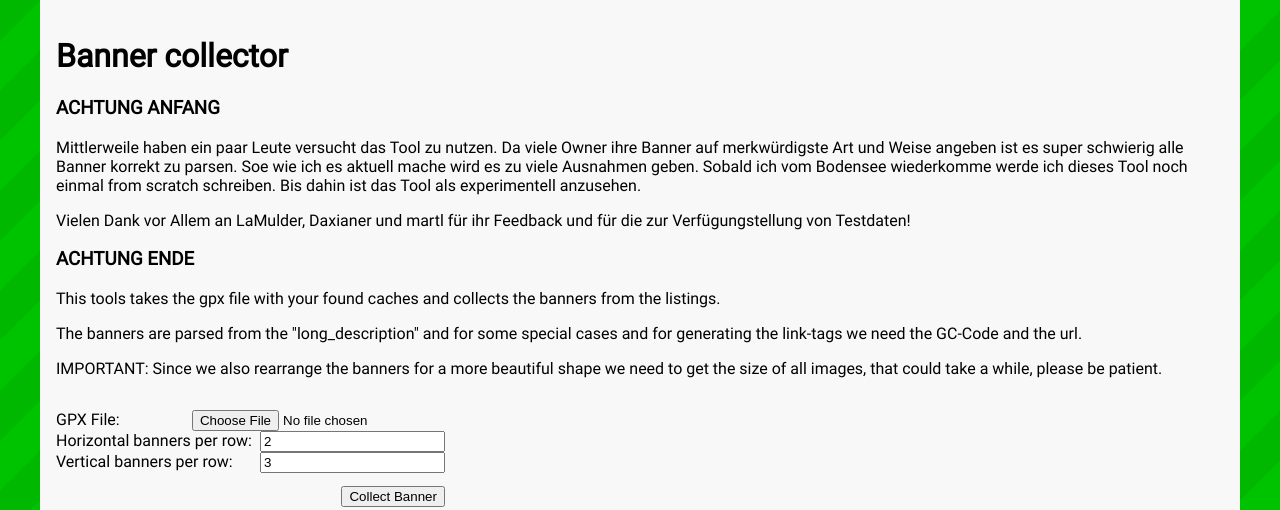
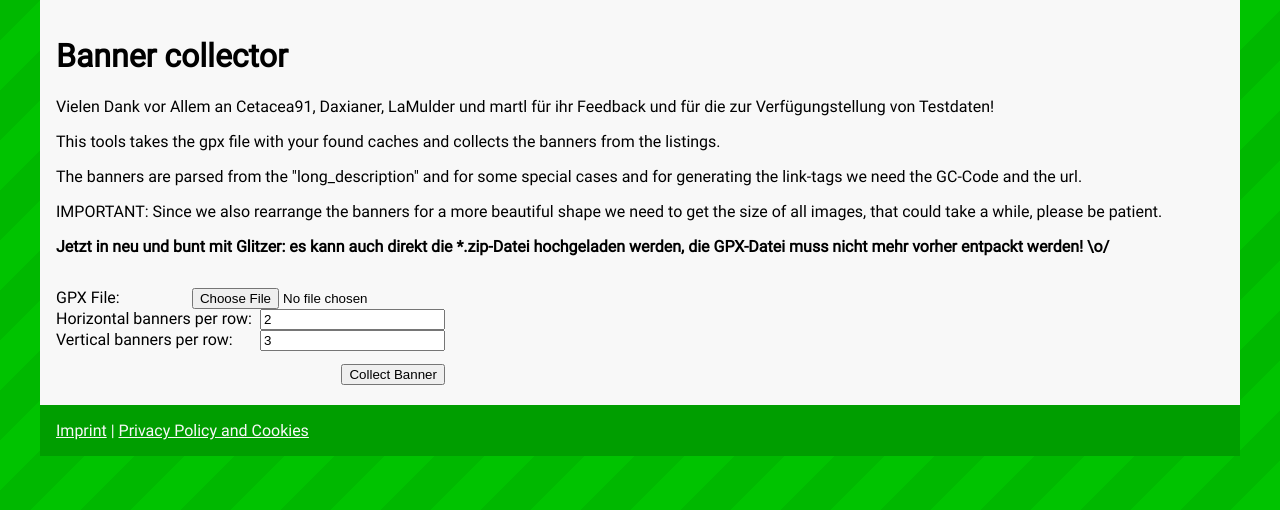
Before and after one commit to protux/baronbale.de-django, a Django app: page /de/tools/gc/banner/ in a window 1280 px wide. Shown: the part 110-620 px from the top of the page. Run offline with Django 3.2, Linux system fonts and the light colour scheme.

Commit message:
update teaser text of banner tool

```diff
--- a/baronbale_website/gc_toolbox/templates/gc_toolbox/banner_collector.html
+++ b/baronbale_website/gc_toolbox/templates/gc_toolbox/banner_collector.html
@@ -3,13 +3,13 @@
 {% block title %}{% trans 'Banner collector' %}{% endblock %}
 {% block content %}
 <h1>{% trans 'Banner collector' %}</h1>
-<h3>ACHTUNG ANFANG</h3>
-<p>Mittlerweile haben ein paar Leute versucht das Tool zu nutzen. Da viele Owner ihre Banner auf merkwürdigste Art und Weise angeben ist es super schwierig alle Banner korrekt zu parsen. Soe wie ich es aktuell mache wird es zu viele Ausnahmen geben. Sobald ich vom Bodensee wiederkomme werde ich dieses Tool noch einmal from scratch schreiben. Bis dahin ist das Tool als experimentell anzusehen.</p>
-<p>Vielen Dank vor Allem an LaMulder, Daxianer und martl für ihr Feedback und für die zur Verfügungstellung von Testdaten!</p>
-<h3>ACHTUNG ENDE</h3>
+<p>Vielen Dank vor Allem an Cetacea91, Daxianer, LaMulder und martl für ihr Feedback und für die zur Verfügungstellung von Testdaten!</p>
+
 <p>{% trans 'This tools takes the gpx file with your found caches and collects the banners from the listings.' %}</p>
 <p>{% trans 'The banners are parsed from the "long_description" and for some special cases and for generating the link-tags we need the GC-Code and the url.' %}</p>
 <p>{% trans 'IMPORTANT: Since we also rearrange the banners for a more beautiful shape we need to get the size of all images, that could take a while, please be patient.' %}</p>
+
+<p style="font-weight: bolder">Jetzt in neu und bunt mit Glitzer: es kann auch direkt die *.zip-Datei hochgeladen werden, die GPX-Datei muss nicht mehr vorher entpackt werden! \o/</p>
 <form method="POST" action="{% url 'gc_toolbox:collect_banner' %}" enctype="multipart/form-data">
     {% csrf_token %}
     {{ gpx_form.as_p }}
```
